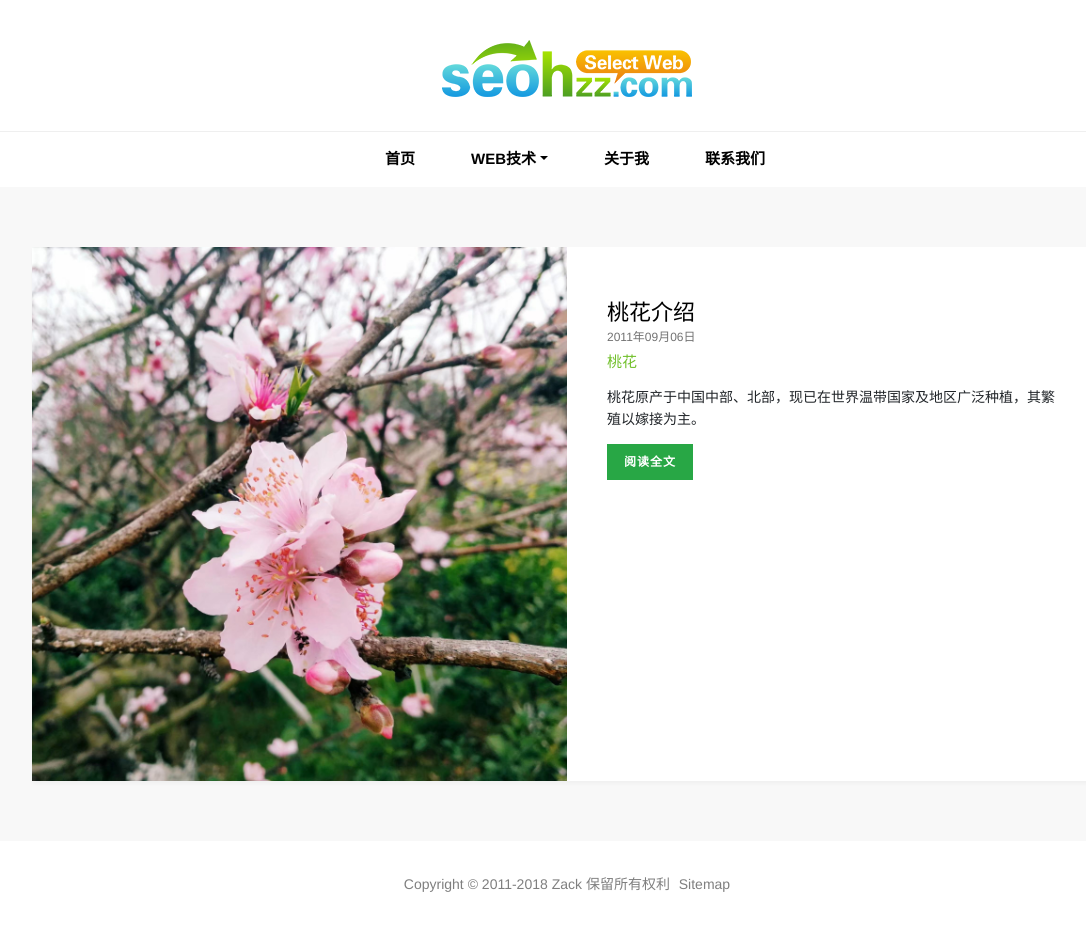
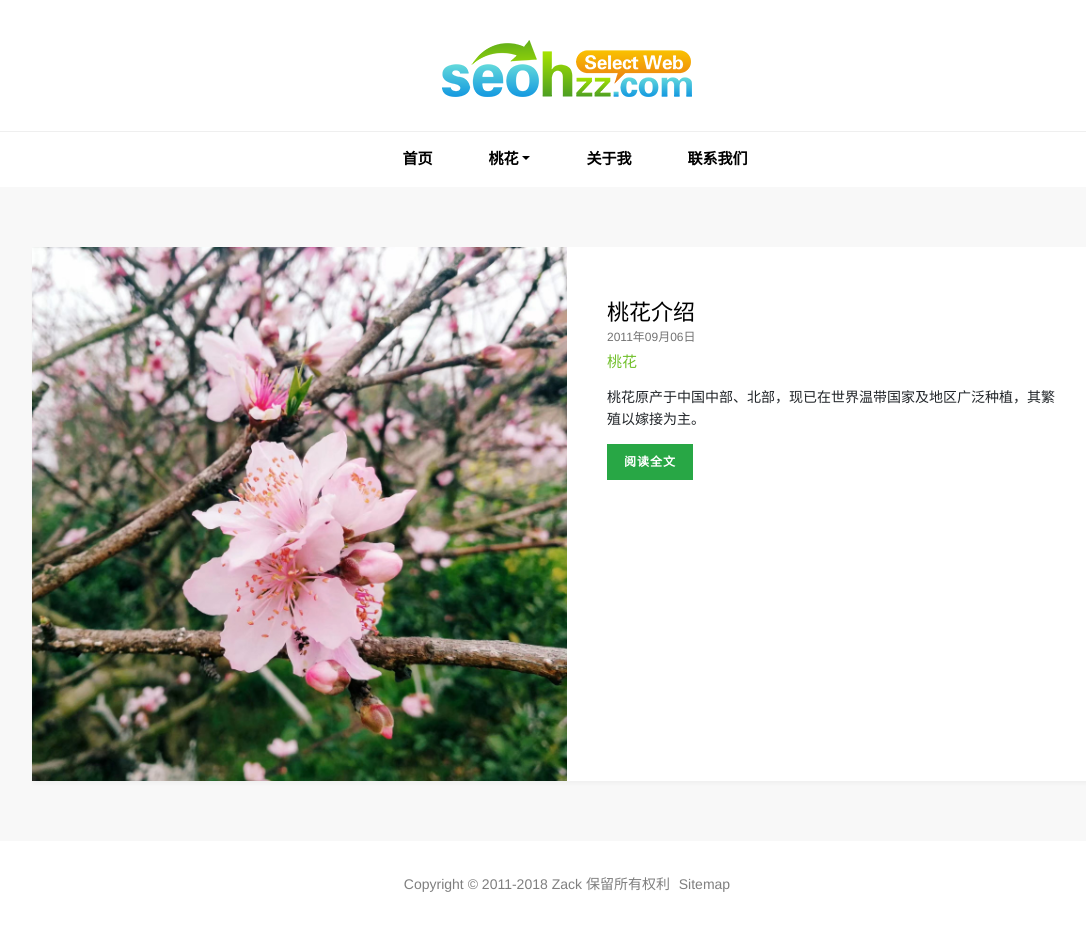
Before and after one commit to sunglite/sunglite.github.io, a Jekyll site: the page built from index.html, in a window 1280 px wide. Shown: the whole page, without its empty margins (73-1159 px from the left). Built offline with Jekyll 4.4.1, drawn with Linux system fonts in a browser that asks for light colours; comment, search, counter and statistics services are not loaded.

Commit message:
Update default.html

```diff
--- a/_layouts/default.html
+++ b/_layouts/default.html
@@ -50,9 +50,9 @@ var _hmt = _hmt || [];
           <ul class="navbar-nav">
             <li class="nav-item"><a class="nav-link" href="{{ site.url }}">首页</a></li>
             <li class="dropdown">
-              <a class="nav-link dropdown-toggle" href="#" id="web" data-toggle="dropdown" aria-haspopup="true" aria-expanded="false">Web技术</a>
+              <a class="nav-link dropdown-toggle" href="#" id="web" data-toggle="dropdown" aria-haspopup="true" aria-expanded="false">桃花</a>
               <div class="dropdown-menu" aria-labelledby="web">
-                <a class="dropdown-item" href="{{ site.url }}/ueo/">桃花</a>
+                <a class="dropdown-item" href="{{ site.url }}/ueo/">简介</a>
               </div>
             </li>
             <li class="nav-item"><a class="nav-link" href="{{ site.url }}/about/">关于我</a></li>
```
